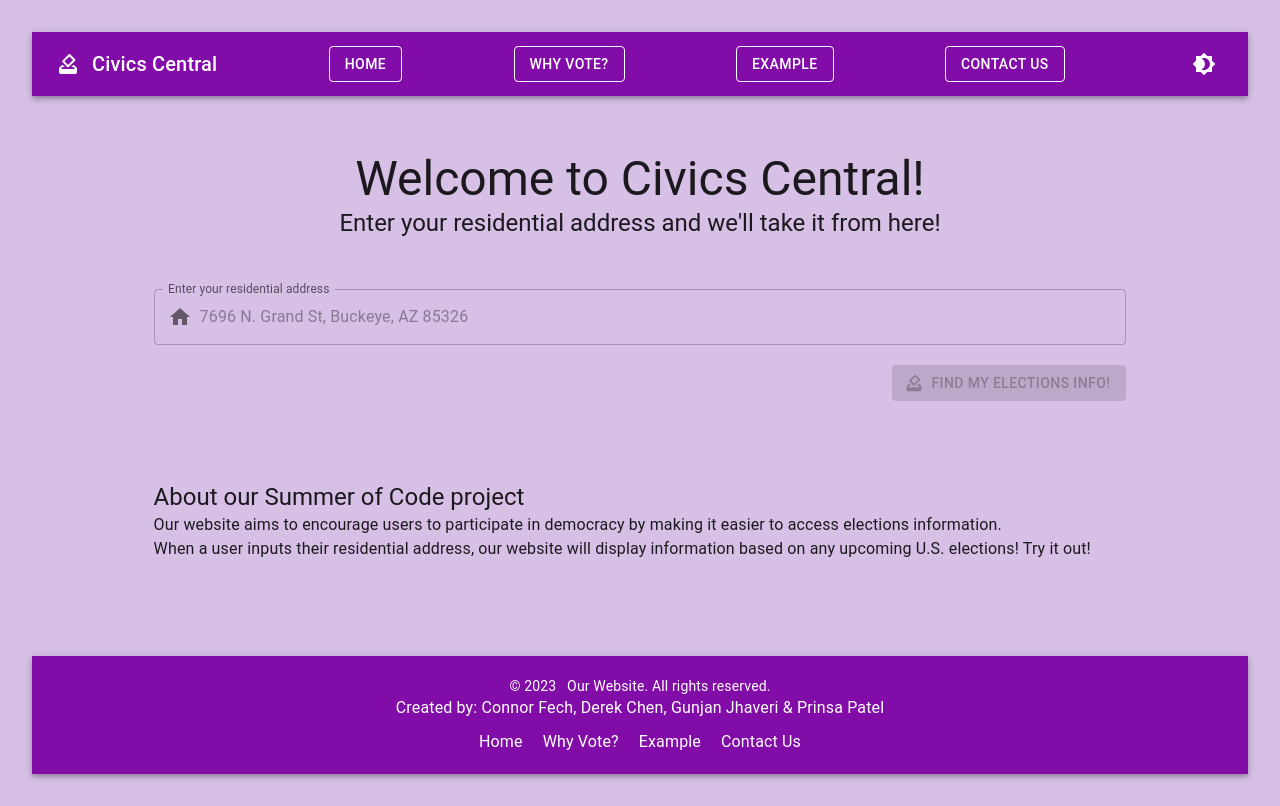
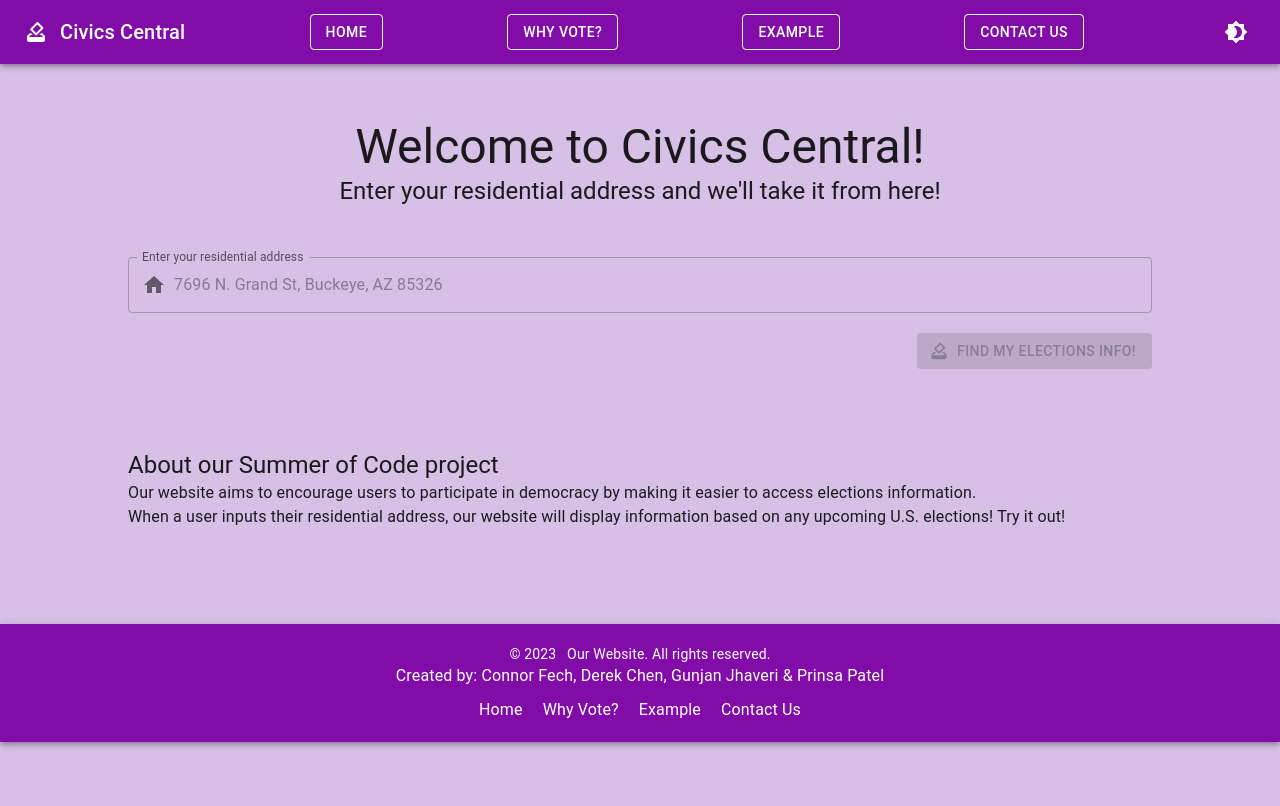
Before and after one commit to drkchn/mosa-upenn-SoC-2023, a React (Vite) app: page / in a window 1280 px wide. Built offline with nearby package versions, Linux system fonts and the light colour scheme.

Commit message:
[#48] removing border, adding bug fix for disabling serch button, adding navigate

```diff
--- a/src/App.tsx
+++ b/src/App.tsx
@@ -15,7 +15,7 @@ function App() {
       <Box
         sx={{
           backgroundColor: "background.default",
-          padding: { xs: "0rem", sm: "2rem" },
+          padding: "0rem",
         }}
       >
         <Navbar />
--- a/src/components/homepageSearchBar/HomepageSearchBar.tsx
+++ b/src/components/homepageSearchBar/HomepageSearchBar.tsx
@@ -15,6 +15,7 @@ import {
   useRepresentativeDataResponse,
   useSetRepresentativeDataResponse,
 } from "../../context/customHooks.ts";
+import { useNavigate } from "react-router-dom";
 
 const placeholders = [
   "740 S. Magnolia Rd, Gastonia, NC 28052",
@@ -43,7 +44,12 @@ export const HomePageSearchBar: React.FC = () => {
 
   // =================== React Hooks ===================
 
+  useEffect(() => {
+    console.log(searchBarValue);
+  }, [searchBarValue]);
+
   const representativeDataResponse = useRepresentativeDataResponse();
+  const navigate = useNavigate();
 
   // TODO - figure out what type this should be
   const setRepresentativeDataResponse: any = useSetRepresentativeDataResponse();
@@ -91,6 +97,7 @@ export const HomePageSearchBar: React.FC = () => {
       .then((res) => {
         console.log(res);
         setRepresentativeDataResponse(res.data);
+        navigate("/example");
       })
       .catch((err) => {
         console.log(err);
@@ -140,7 +147,7 @@ export const HomePageSearchBar: React.FC = () => {
           color="primary"
           startIcon={<HowToVoteIcon />}
           onClick={handleClick}
-          disabled={buttonIsDisabled || searchBarValue.length === 0}
+          disabled={buttonIsDisabled || searchBarValue.trim().length === 0}
         >
           Find my elections info!
         </Button>
--- a/src/context/customHooks.ts
+++ b/src/context/customHooks.ts
@@ -4,6 +4,8 @@ import {
   RepresentativeDataResponseContext,
   SetRepresentativeDataResponseContext,
 } from "./RepresentativeDataContext.tsx";
+
+// This is a utility file for custom hooks
 
 // ==================== Custom React Hooks ====================
 // 1 custom hook per context in order to expose it to consumer component
```
